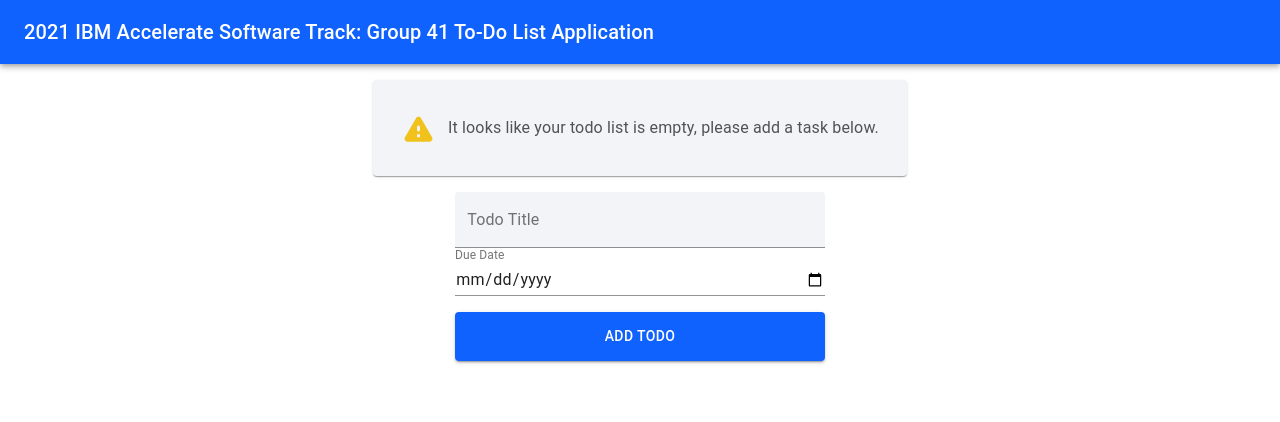
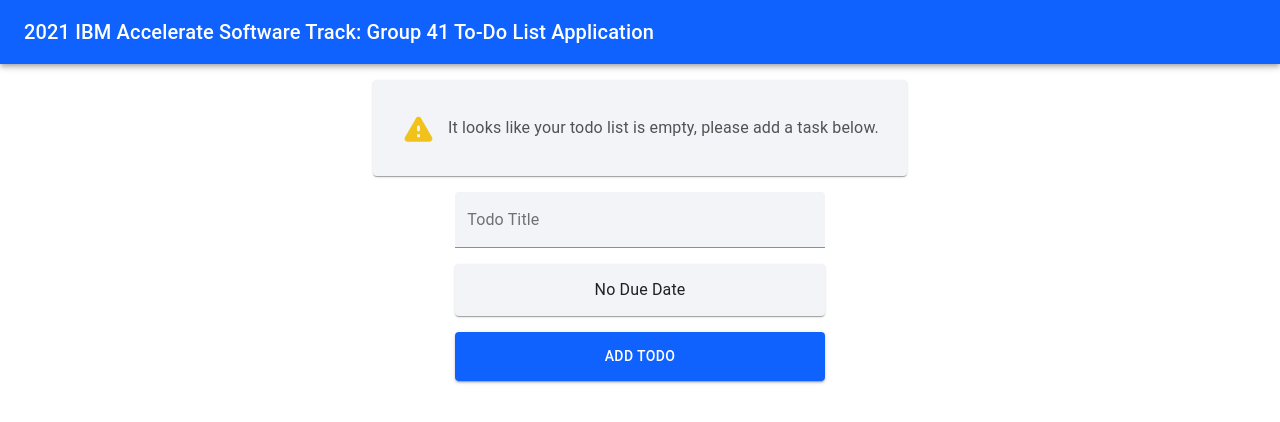
Before and after one commit to 2021-IBM-Accelerate-SW-Track/lab-1-team-41, a React (Create React App) app: page / in a window 1280 px wide. Shown: the top 422 px of the page. Built offline with nearby package versions, Linux system fonts and the light colour scheme.

Commit message:
Rework: - removed textfield element - added styling for new div-based element

```diff
--- a/src/App.css
+++ b/src/App.css
@@ -151,6 +151,21 @@
   width: 100%;
 }
 
+#todo-input-group-date-container {
+  display: flex;
+  margin-top: 1rem;
+  width: 100%;
+  min-height: 3.25rem;
+  background-color: var(--surface-color);
+  align-items: center;
+  justify-content: center;
+}
+
+#todo-input-group-date-container:hover {
+  cursor: pointer;
+  background-color: rgba(0, 0, 0, 0.13);
+}
+
 #todo-input-group-add-button {
   display: block;
   margin-left: auto;
--- a/src/component/todoListInputGroup/todoListInputGroup.js
+++ b/src/component/todoListInputGroup/todoListInputGroup.js
@@ -1,5 +1,5 @@
 import React, { useState }from 'react';
-import { Button, TextField } from '@material-ui/core';
+import { Button, TextField, Paper, Typography } from '@material-ui/core';
 
 // const useStyle = makeStyles(theme => ({
 //     root: {
@@ -12,7 +12,7 @@
 
 export default function TodoListInputGroup (props){
     let [inputTitle, setTitle] = useState("");
-    let [dateDue, setDateDue] = useState("");
+    let [dateDue, setDateDue] = useState(null);
     // const classes = useStyle();
 
     function addItemClicked() {
@@ -44,7 +44,7 @@
                 onChange={(e) => setTitle(e.target.value)}
                 onKeyDown={(e) => handleTitleKeyDown(e)}
                 InputProps={{id: "todo-input-group-title-field"}}/>
-            <TextField
+            {/* <TextField
                 className="todo-input-group-textfield-container"
                 id="date"
                 label="Due Date"
@@ -53,7 +53,10 @@
                 value = {dateDue}
                 onChange={(e) => setDateDue(e.target.value)}
                 onKeyDown={(e) => handleTitleKeyDown(e)}
-                InputLabelProps={{ shrink: true }}/>
+                InputLabelProps={{ shrink: true }}/> */}
+            <Paper id="todo-input-group-date-container" component="div">
+                <Typography>{dateDue === null ? "No Due Date" : dateDue}</Typography>
+            </Paper>
             <Button
                 id="todo-input-group-add-button"
                 variant="contained"
```
